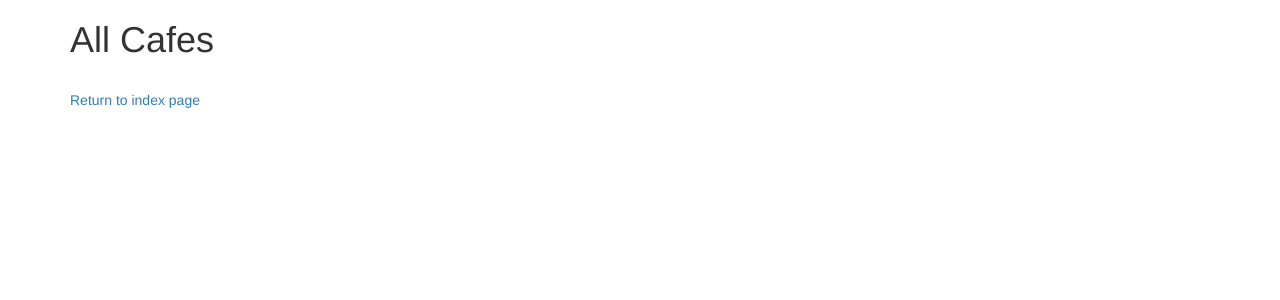
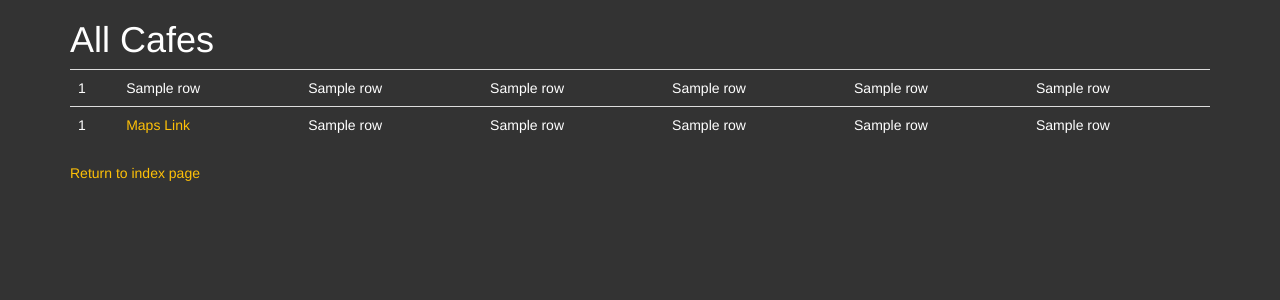
Before and after one commit to DimitrisMeto/Cafe-Places, a Flask app: template templates/cafes.html in a window 1280 px wide. Shown: the top 300 px of the page. Run offline with Flask 2, Linux system fonts and the light colour scheme; the template is opened without the code that fills it: most values are stand-ins (such as "Sample title", 1, 10 or a date in 2020); some libraries are stand-ins or nearby versions.

Commit message:
Update cafes.html
finished project

```diff
--- a/templates/cafes.html
+++ b/templates/cafes.html
@@ -1,4 +1,9 @@
 {% extends 'bootstrap/base.html' %}
+
+{% block styles %}
+{{super()}}
+<link rel="stylesheet" href="{{url_for('static', filename='static/css/styles.css')}}">
+{% endblock %}
 
 {% block title %}Restaurants{% endblock %}
 
@@ -11,12 +16,36 @@
       <h1>All Cafes</h1>
 
 	  <table class="table">
-          <!-- This is where you will write the code to render a Bootstrap
-          Table that contains all the information from the
-          cafe-data.csv file. -->
-  	  </table>
+  <thead>
+    <tr></tr>
+    <tr>
+      <td>{{cafes[0][0]}}</td>
+      <td>{{cafes[0][1]}}</td>
+      <td>{{cafes[0][2]}}</td>
+      <td>{{cafes[0][3]}}</td>
+      <td>{{cafes[0][4]}}</td>
+      <td>{{cafes[0][5]}}</td>
+      <td>{{cafes[0][6]}}</td>
+    </tr>
+  </thead>
+  <tbody>
+  {% for row in cafes %}
+  {% if row != cafes[0] %}
+    <tr>
+      <td>{{row[0]}}</td>
+      <td><a href="{{row[1]}}">Maps Link</a></td>
+      <td>{{row[2]}}</td>
+      <td>{{row[3]}}</td>
+      <td>{{row[4]}}</td>
+      <td>{{row[5]}}</td>
+      <td>{{row[6]}}</td>
+    </tr>
+  {% endif %}
+  {% endfor %}
+  </tbody>
+</table>
 
-      <p><a href="#">Return to index page</a></p>
+      <p><a href="{{url_for('home')}}">Return to index page</a></p>
 
     </div>
   </div>
```
